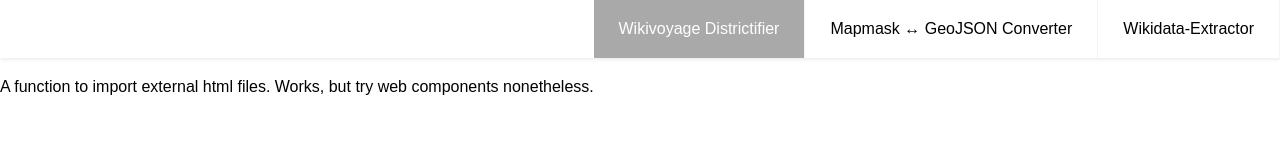
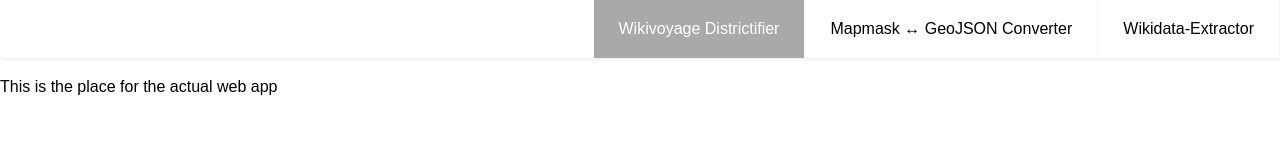
Before and after one commit to rene78/htmlinhtml, a plain HTML site: page index.html in a window 1280 px wide. Drawn offline with Linux system fonts and the light colour scheme.

Commit message:
Some updates

```diff
--- a/index.html
+++ b/index.html
@@ -9,8 +9,10 @@
 </head>
 
 <body>
-  <div w3-include-html="external.html"></div>
-  <p>A function to import external html files. Works, but try web components nonetheless.</p>
+  <div w3-include-html="navbar.html"></div>
+  <div class="content">
+    <p>This is the place for the actual web app</p>
+  </div>
   <script>
     function includeHTML() {
       var z, i, elmnt, file, xhttp;
--- a/external.html
+++ b/navbar.html
@@ -65,10 +65,11 @@
   }
 
   .header .logo {
-    /* display: block; */
     float: left;
     font-size: 2em;
-    padding: 10px 20px;
+    padding-bottom: 0px;
+    padding-top: 15px;
+    padding-left: 10px;
     text-decoration: none;
   }
 
```
